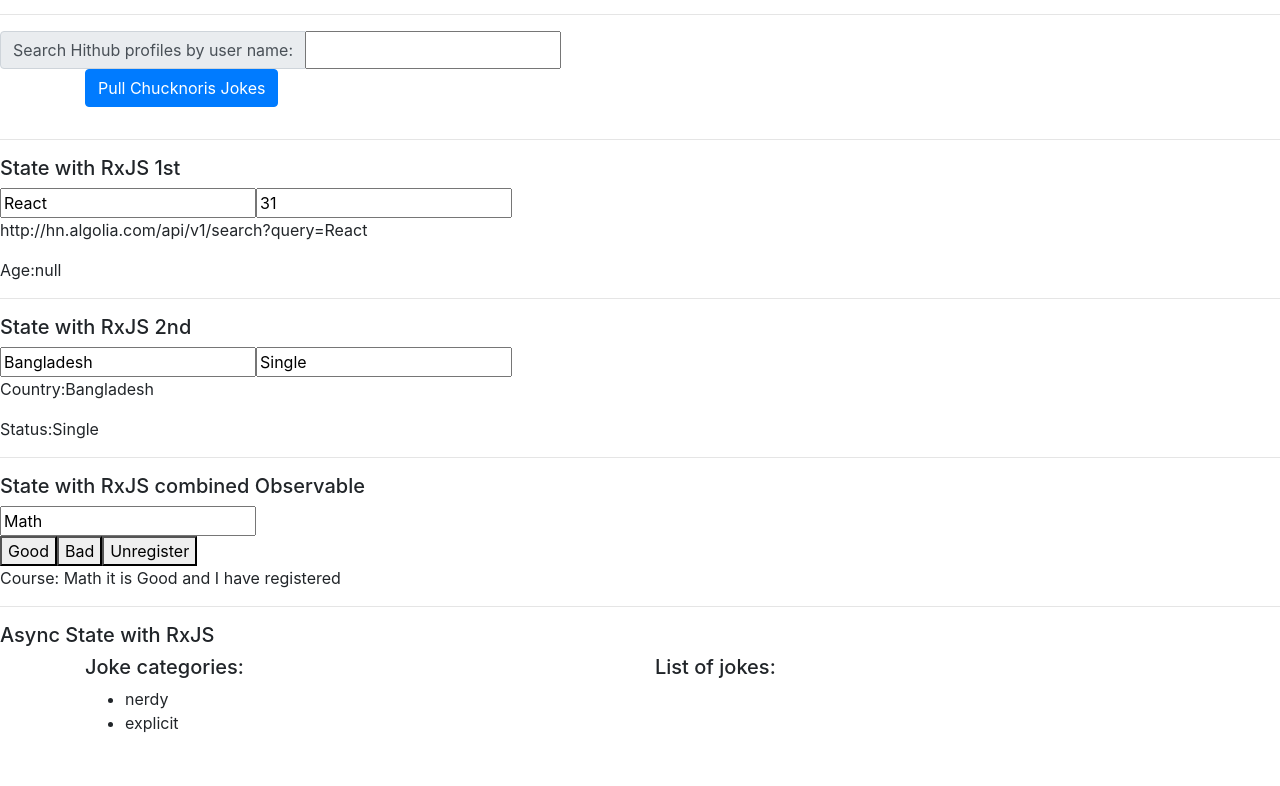
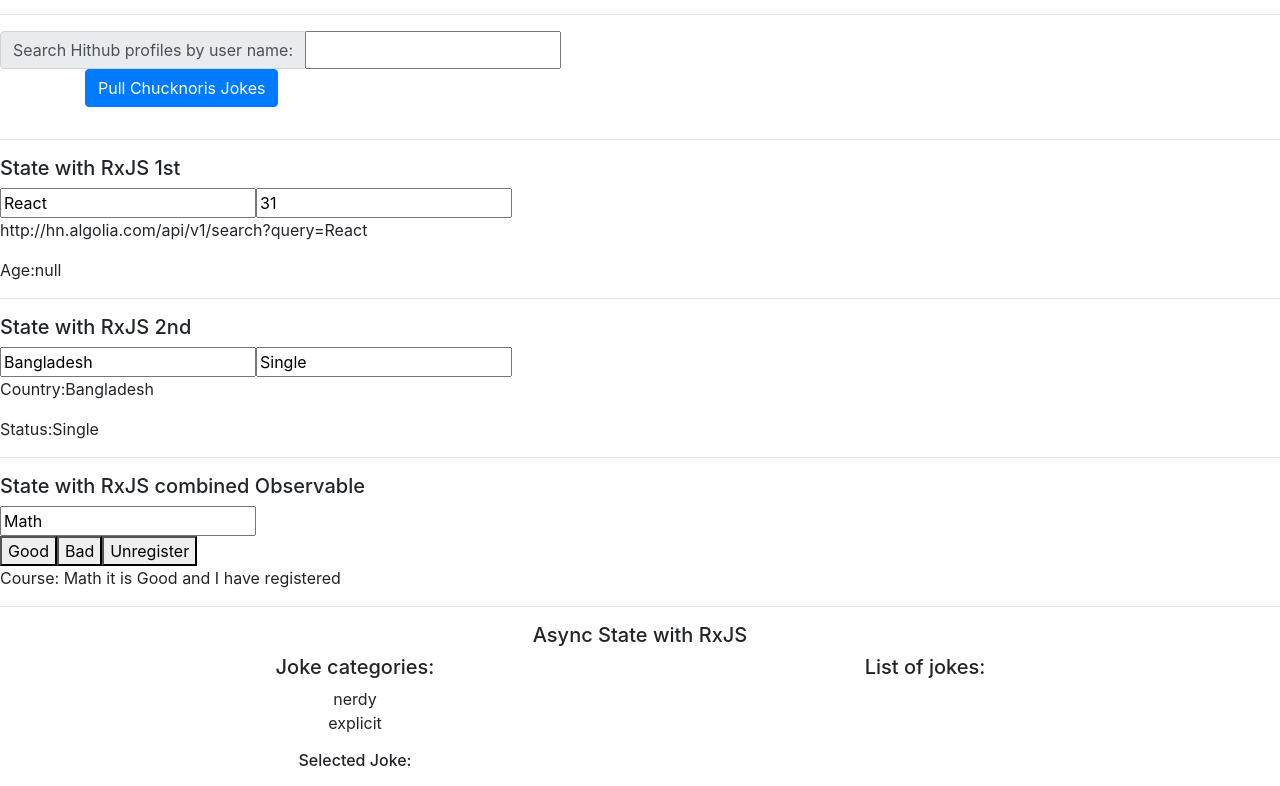
Before and after one commit to AmanAzim/RxJs, a React (Create React App) app: page / in a window 1280 px wide. Shown: the part 1006-1792 px from the top of the page. Before the commit the page ends 1757 px from the top, so only its background shows below. Built offline with nearby package versions, Linux system fonts and the light colour scheme.

Commit message:
"Managing Async state with RxJS"

```diff
--- a/src/components/rxjsManageState/appRxjs4.js
+++ b/src/components/rxjsManageState/appRxjs4.js
@@ -1,44 +1,48 @@
-import React from 'react';
+import React,{useEffect} from 'react';
 import withObservableAsyncStream4 from './withObservableAsyncStream4';
 import {BehaviorSubject, combineLatest, Subject} from 'rxjs'
-import {map, filter, scan, switchMap, catchError ,debounceTime} from 'rxjs/operators';
+import {map, filter, scan, switchMap, catchError ,debounceTime, share} from 'rxjs/operators';
 import {ajax} from 'rxjs/ajax'
+
+
 
 const jokeTypes={
         nerdy:'nerdy',
         explicit:'explicit'
 };
 
-const AppRxjs4 = ({jokes=[], onfetchJokes}) => {
+const AppRxjs4 = ({jokes=[], selectedJoke, onfetchJokes, onSelectJoke}) => {
+
 
     return (
         <div>
-            <h5>Async State with RxJS</h5>
+            <h5 className="text-center">Async State with RxJS</h5>
 
-            <div className="container">
+            <div className="container text-center">
                 <div className="row">
                     <div className="col-6">
                         <h5>Joke categories:</h5>
-                        <ul>
+                        <ul className="list-unstyled">
                             {Object.values(jokeTypes).map((value, index)=>(
                                 <li key={index} style={{cursor:'pointer'}} onClick={()=>onfetchJokes(value)}>
                                     {value}
                                 </li>
                             ))}
                         </ul>
+                        <h6>Selected Joke:</h6>
+                        <p style={{fontSize:30, color:'green'}}>{selectedJoke}</p>
                     </div>
                     <div className="col-6">
                         <h5>List of jokes:</h5>
                         <ul>
                             {jokes.map(joke=>
-                                <li key={joke.id}>
+                                <li key={joke.id} style={{cursor:'pointer'}} onClick={()=>onSelectJoke(joke.joke)}>
                                    {joke.joke}
                                 </li>
                             )}
                         </ul>
                     </div>
                 </div>
-
             </div>
         </div>
     );
@@ -46,12 +50,16 @@ const AppRxjs4 = ({jokes=[], onfetchJokes}) => {
 
 
 
-const jokes$=new BehaviorSubject([]);
+const jokes$=new Subject();
+const selectedJoke$=new BehaviorSubject('Select a Joke')
 
-export default withObservableAsyncStream4(jokes$,{
-    onfetchJokes:(value)=>ajax.getJSON(`http://api.icndb.com/jokes/random/5?exclude=[${value}]`)
-        .pipe(debounceTime(1000), catchError((err)=>`An errror occured ${err}`))
-        .subscribe((res)=>{console.log(res.value); return jokes$.next(res.value)}, (e)=>console.log(e))
+export default withObservableAsyncStream4(
+    combineLatest(jokes$, selectedJoke$, (jokes, selectedJoke)=>({jokes:jokes, selectedJoke:selectedJoke})),
+    {
+        onfetchJokes:(value)=>{
+            ajax.getJSON(`http://api.icndb.com/jokes/random/5?exclude=[${value}]`)
+            .pipe(debounceTime(1000), catchError((err)=>`An errror occured ${err}`))
+            .subscribe((res)=>jokes$.next(res.value),(e)=>console.log(e))
+        },
+        onSelectJoke:(joke)=>selectedJoke$.next(joke)
 })(AppRxjs4);
-
-//combineLatest(jokes$, (jokes)=>jokes)
--- a/src/components/rxjsManageState/withObservableAsyncStream4.js
+++ b/src/components/rxjsManageState/withObservableAsyncStream4.js
@@ -6,7 +6,7 @@ const withObservableAsyncStream4=(combinedObservables, triggers)=>(WrappedCompon
 
         componentDidMount(){
             this.subscription=combinedObservables.subscribe((newStateValues)=>{ //new values will come from the wrappedComponents input field as we are using the function onChangeQuery:()=>observable.next() to collect the onChange input events. the onChhangeQuery() is passed as a property of Object called "triggers"
-                this.setState({jokes:newStateValues})
+                this.setState({...newStateValues})
             });
         }
         componentWillUnmount(){
```
